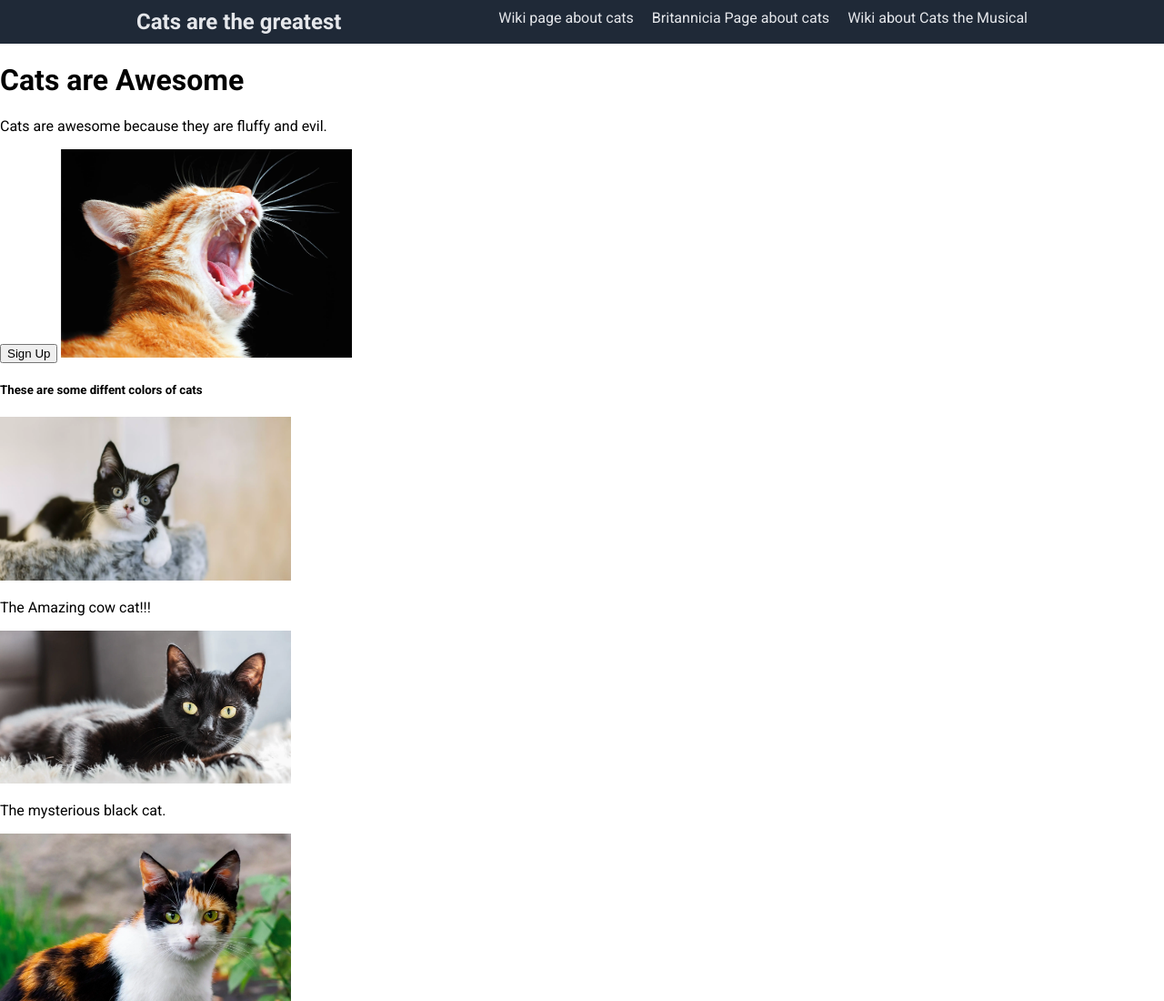
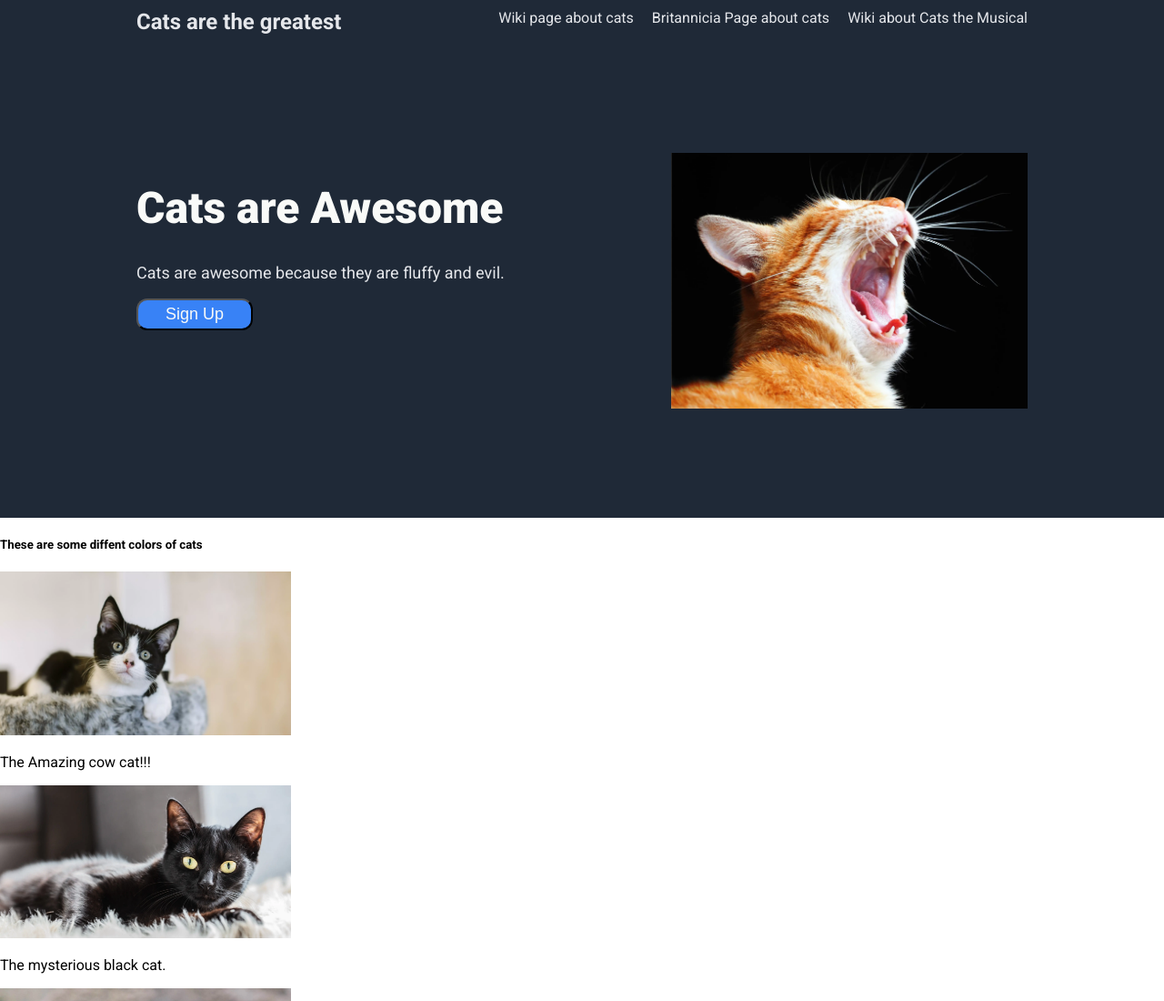
Before and after one commit to nateTheGreat25/landing-page, a plain HTML site: page index.html in a window 1280 px wide. Shown: the top 1100 px of the page at 91% size. Drawn offline with Linux system fonts and the light colour scheme.

Commit message:
Finish hero section

```diff
--- a/index.html
+++ b/index.html
@@ -19,10 +19,12 @@
             </div>
     </div>
 
-    <div>
-        <h1>Cats are Awesome</h1>
-        <p>Cats are awesome because they are fluffy and evil.</p>
-        <button class="top-button">Sign Up</button>
+    <div class="hero">
+        <div class="hero-text">
+            <h1>Cats are Awesome</h1>
+            <p class="hero-info">Cats are awesome because they are fluffy and evil.</p>
+            <button class="top-button">Sign Up</button>
+        </div>
         <img class="orange-cat" src="orange-cat.webp" alt="Orange Cat yawning">
     </div>
 
--- a/styles.css
+++ b/styles.css
@@ -21,7 +21,7 @@ h4 {
 
 
 .orange-cat  {
-    width: 25%;
+    width: 40%;
     height: auto;
 }
 
@@ -41,3 +41,29 @@ h4 {
     display: flex;
     gap: 20px;
 }
+
+.hero {
+    padding: 120px 150px;
+    background-color: #1f2937;
+    display: flex;
+    justify-content: space-between;
+}
+
+h1 {
+    font-size: 48px;
+    font-weight: 900;
+    color: #f9faf8;;
+}
+
+.hero-info {
+    font-size: 18px;
+    color:#E5E7EB
+}
+
+.top-button {
+    font-size: 18px;
+    padding: 5px 30px;
+    border-radius: 12px;
+    background-color: #3882f6;
+    color: #f9faf8;
+}
```
